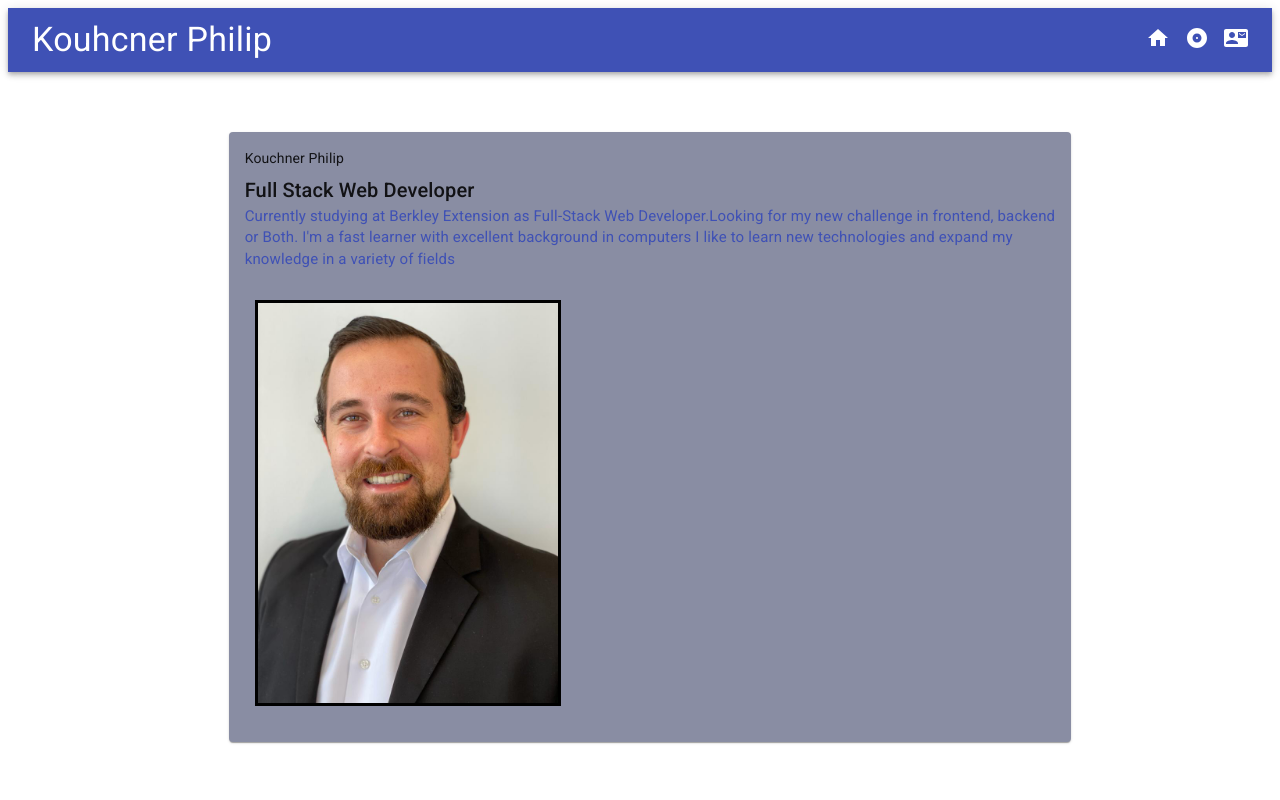
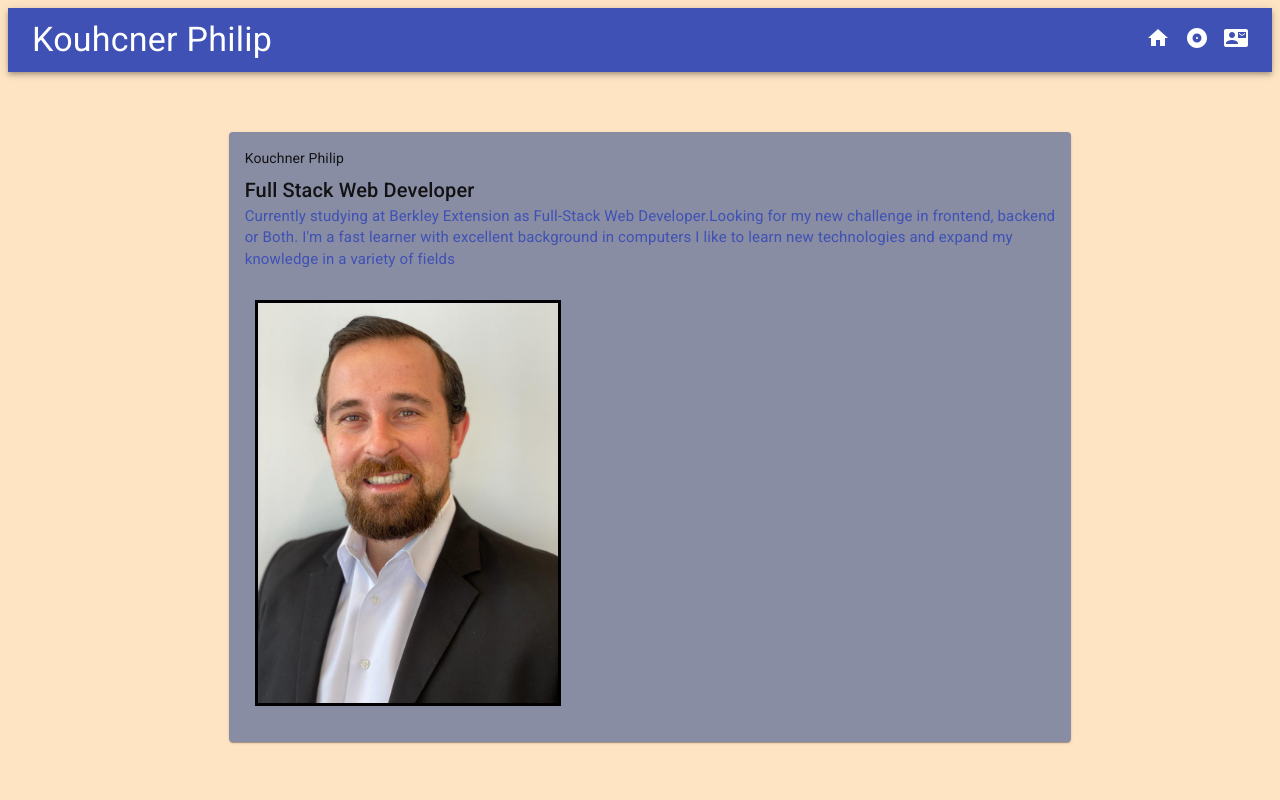
Before and after one commit to PhilipK-webdev/React_Portfolio, a React (Create React App) app: page / in a window 1280 px wide. Shown: the top 800 px of the page. Built offline with nearby package versions, Linux system fonts and the light colour scheme; a web font is replaced by a local one.

Commit message:
add backgorund color

```diff
--- a/src/App.css
+++ b/src/App.css
@@ -1,28 +1,4 @@
-/* html,
-body {
-  height: 100vh;
-  font-family: sans-serif;
+html{
+
+  background-color: bisque;
 }
-
-body {
-  margin: 0;
-  padding: 0;
-}
-
-#root {
-  display: flex;
-  flex-direction: column;
-  height: 100%;
-}
-
-.content {
-  flex: 1 0 auto;
-  padding: 10px;
-}
-
-.footer {
-  flex-shrink: 0;
-  text-align: center;
-  background-color: tomato;
-  color: white;
-} */
--- a/src/App.js
+++ b/src/App.js
@@ -18,7 +18,7 @@ function App() {
 
 
   return (
-    <div >
+    <div className="App" >
       <Router>
         <Header />
         <Switch>
--- a/src/component/Header.js
+++ b/src/component/Header.js
@@ -10,7 +10,8 @@ import Tooltip from '@material-ui/core/Tooltip';
 const useStyles = makeStyles(() => ({
     typographyStyles: {
         flex: 1,
-        color: "white"
+        color: "white",
+        padding: 0
     },
 }));
 
```
